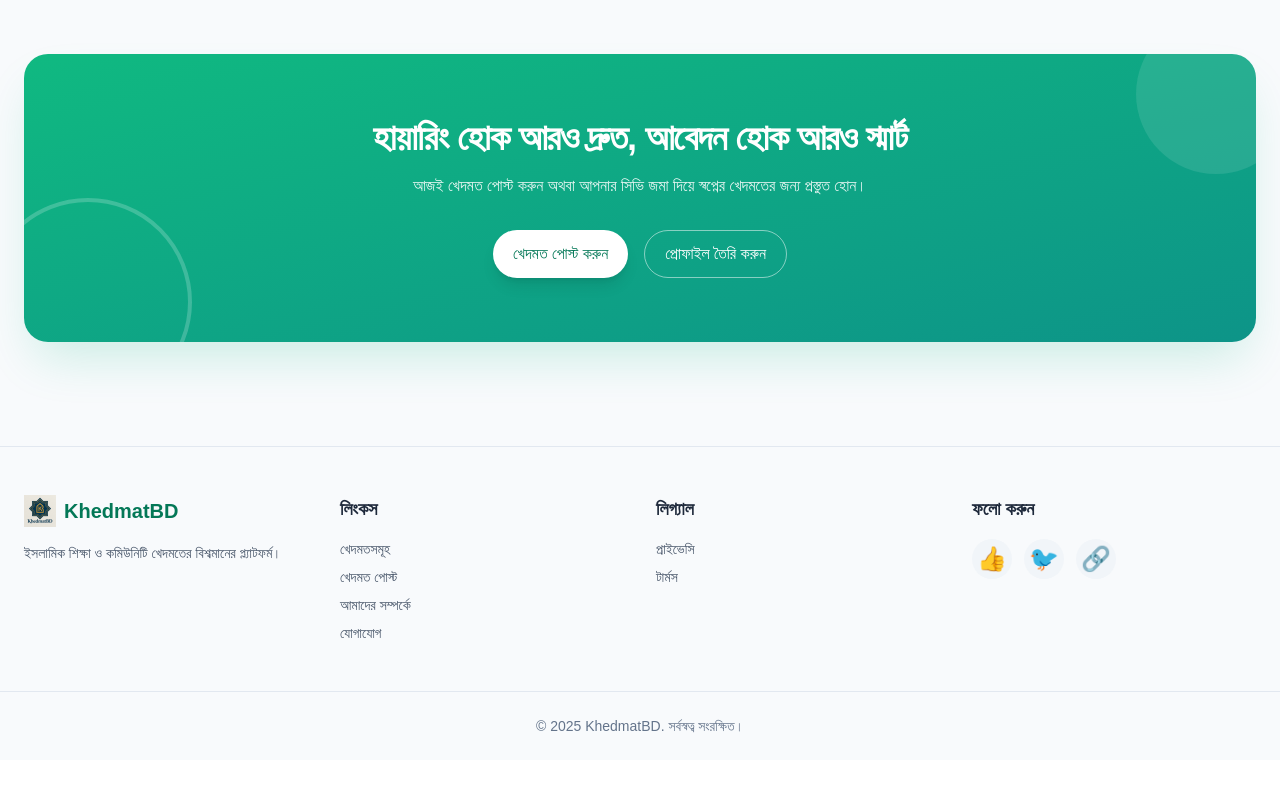
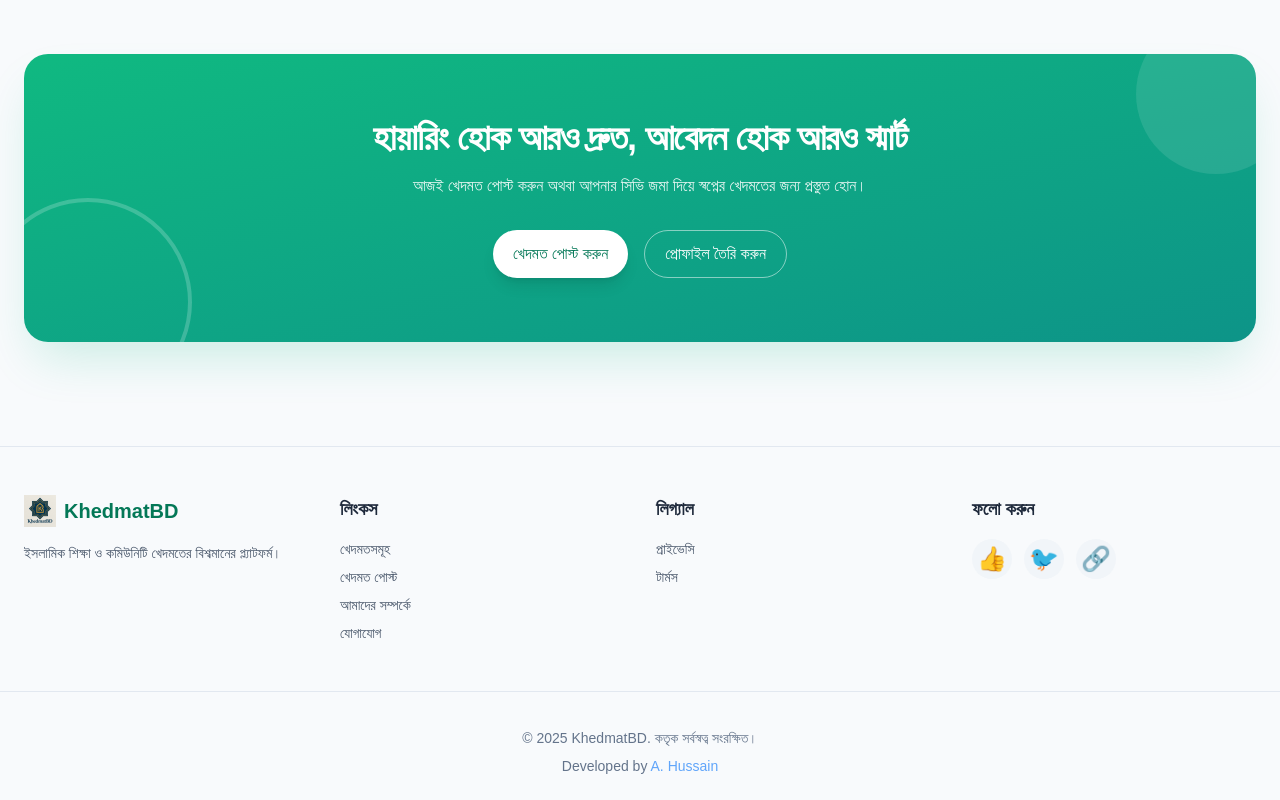
Before and after one commit to Alamgeer95/KhedmatBD, a Next.js app: page / in a window 1280 px wide. Shown: the part 2129-2929 px from the top of the page. Before the commit the page ends 2889 px from the top, so only its background shows below. Built offline with nearby package versions, Linux system fonts and the light colour scheme; no server answers; a web font is replaced by a local one.

Commit message:
chore(footer): small tweak in homepage footer

```diff
--- a/app/layout.tsx
+++ b/app/layout.tsx
@@ -14,7 +14,7 @@ const tiroBangla = Tiro_Bangla({
 
 export const metadata: Metadata = {
   title: 'KhedmatBD',
-  description: 'মাদরাসা, মসজিদ, ইসলামিক স্কুল ও এনজিওর জন্য খেদমত প্ল্যাটফর্ম',
+  description: 'মাদরাসা, মসজিদ, ইসলামিক স্কুল ও সংস্থার জন্য খেদমত প্ল্যাটফর্ম',
 }
 
 export default function RootLayout({ children }: { children: ReactNode }) {
--- a/app/orgs/page.tsx
+++ b/app/orgs/page.tsx
@@ -7,7 +7,7 @@ export default function OrgsPage() {
     <main className="min-h-screen">
       <Seo
         title="প্রতিষ্ঠানসমূহ"
-        description="মাদরাসা/মসজিদ/এনজিও প্রতিষ্ঠান তালিকা।"
+        description="মাদরাসা/মসজিদ/সংস্থার প্রতিষ্ঠান তালিকা।"
         canonical={abs('/orgs')}
         ogImage={abs('/api/og/site')}
       />
--- a/app/page.tsx
+++ b/app/page.tsx
@@ -207,7 +207,14 @@ export default function HomePage() {
           </div>
           <div className="border-t border-slate-200 dark:border-slate-800">
               <div className="text-sm text-slate-500 text-center py-6 container-app">
-                  © {new Date().getFullYear()} {SITE_NAME}. সর্বস্বত্ব সংরক্ষিত।
+
+                    <p className="mb-3 text-lg"></p>
+
+                  <p className="text-sm mt-2">© {new Date().getFullYear()} {SITE_NAME}. কতৃক সর্বস্বত্ব সংরক্ষিত।
+                  </p>
+                  <p className="text-sm mt-2">
+                        Developed by <a href="https://wa.me/8801735260227?text=আসসালামু%20আলাইকুম%20ওয়া%20রাহমাতুল্লাহ।%20আমি%20আপনার%20সাইট%20থেকে%20যোগাযোগ%20করছি।" className="text-blue-400 hover:underline">A. Hussain</a>
+                    </p>
               </div>
           </div>
         </footer>
--- a/components/Navbar.tsx
+++ b/components/Navbar.tsx
@@ -21,7 +21,7 @@ import {
   Search
 } from "lucide-react";
 import Image from 'next/image';
-import logo from "./site-logo.png"
+import logo from "./site-logo.png";
 
 
 // ---------- Premium NavLink (icon + active/hover styling) ----------
```
